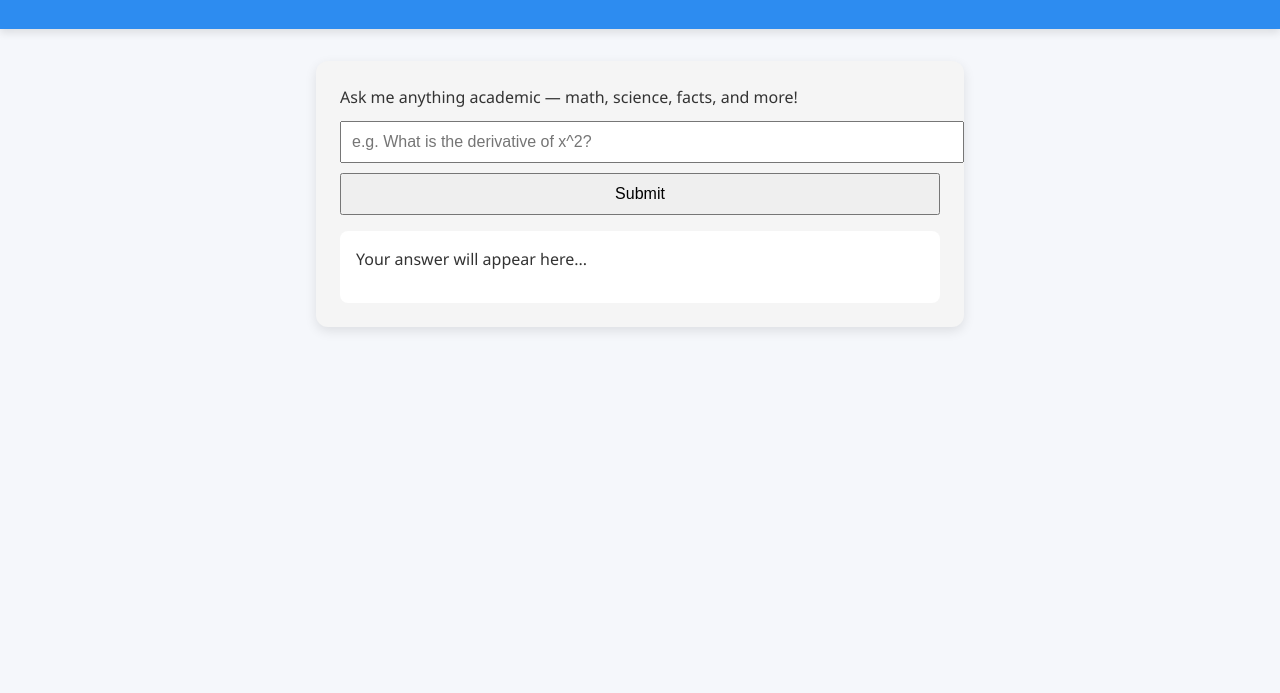
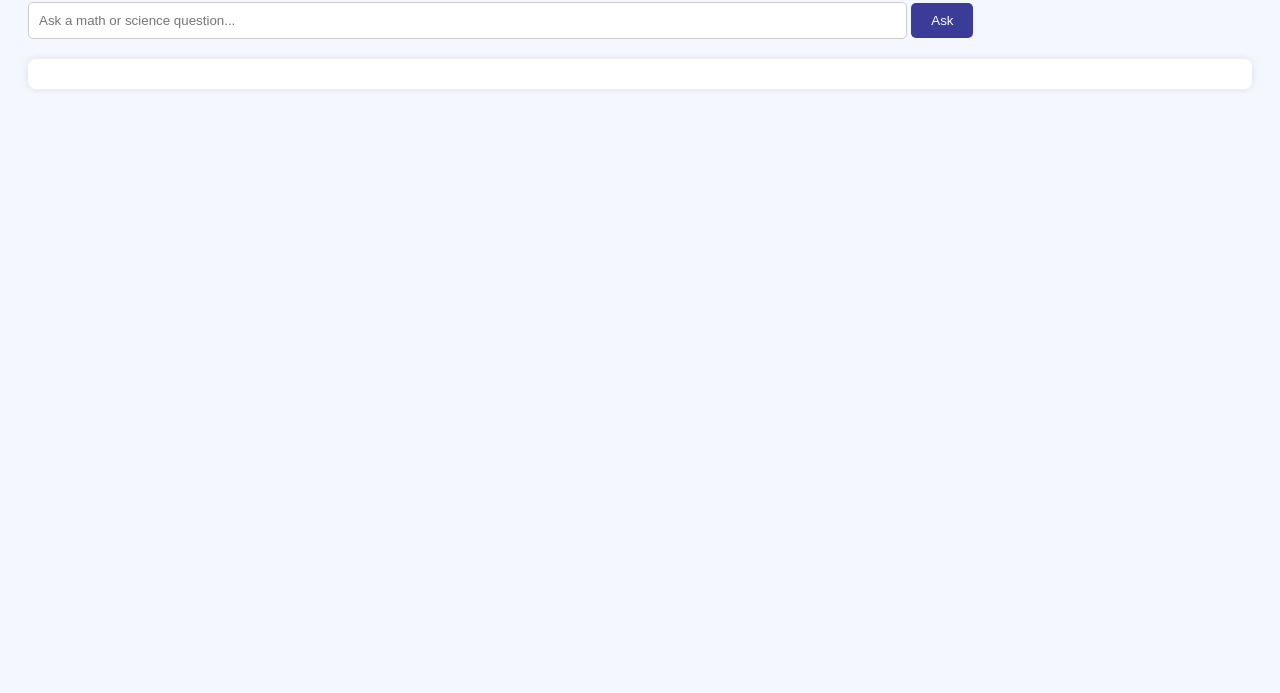
Before and after one commit to akaTemi/smart-study-hub, a plain HTML site: page ai.html in a window 1280 px wide. Shown: the part 107-800 px from the top of the page. Drawn offline with Linux system fonts and the light colour scheme.

Commit message:
Update ai.html

```diff
--- a/ai.html
+++ b/ai.html
@@ -2,66 +2,74 @@
 <html lang="en">
 <head>
   <meta charset="UTF-8" />
-  <meta name="viewport" content="width=device-width, initial-scale=1.0"/>
-  <title>Smart Study Hub - AI Assistant</title>
-  <link rel="stylesheet" href="style.css" />
+  <meta name="viewport" content="width=device-width, initial-scale=1.0" />
+  <title>AI Assistant</title>
   <style>
-    .ai-container {
-      max-width: 600px;
-      margin: 2rem auto;
-      padding: 1.5rem;
-      background: #f5f5f5;
-      border-radius: 12px;
-      box-shadow: 0 4px 12px rgba(0,0,0,0.1);
+    body {
+      font-family: Arial, sans-serif;
+      background: #f5f7ff;
+      padding: 20px;
     }
-    input, button {
+    h1 {
+      color: #3b3b98;
+    }
+    form {
+      margin-top: 20px;
+    }
+    input[type="text"] {
       padding: 10px;
-      margin-top: 10px;
-      width: 100%;
-      font-size: 1rem;
+      width: 70%;
+      border-radius: 5px;
+      border: 1px solid #ccc;
     }
-    #response {
-      margin-top: 1rem;
-      padding: 1rem;
+    button {
+      padding: 10px 20px;
+      background-color: #3b3b98;
+      color: white;
+      border: none;
+      border-radius: 5px;
+      cursor: pointer;
+    }
+    #result {
+      margin-top: 20px;
       background: white;
+      padding: 15px;
       border-radius: 8px;
-      min-height: 40px;
+      box-shadow: 0 0 8px rgba(0,0,0,0.1);
     }
   </style>
 </head>
 <body>
-  <header>
-    <h1 style="text-align:center;">🤖 Smart AI Assistant</h1>
-  </header>
-
-  <div class="ai-container">
-    <p>Ask me anything academic — math, science, facts, and more!</p>
-    <input type="text" id="question" placeholder="e.g. What is the derivative of x^2?" />
-    <button onclick="askAI()">Submit</button>
-    <div id="response">Your answer will appear here...</div>
-  </div>
+  <h1>🤖 Ask the AI</h1>
+  <form id="queryForm">
+    <input type="text" id="question" placeholder="Ask a math or science question..." required />
+    <button type="submit">Ask</button>
+  </form>
+  <div id="result"></div>
 
   <script>
-    async function askAI() {
-      const input = document.getElementById("question").value;
-      const encoded = encodeURIComponent(input);
-      const appId = "Y3EAEA-G7X683XKQ3";
-      const url = `https://api.wolframalpha.com/v1/result?i=${encoded}&appid=${appId}`;
+    const form = document.getElementById('queryForm');
+    const resultDiv = document.getElementById('result');
 
-      const responseBox = document.getElementById("response");
-      responseBox.textContent = "Thinking...";
+    form.addEventListener('submit', async function (e) {
+      e.preventDefault();
+      const question = document.getElementById('question').value;
+
+      resultDiv.innerHTML = 'Thinking...';
+
+      const appId = 'Y3EAEA-G7X683XKQ3'; // Your Wolfram Alpha App ID
+
+      const apiUrl = `https://api.wolframalpha.com/v1/result?appid=${appId}&i=${encodeURIComponent(question)}`;
 
       try {
-        const res = await fetch(url);
-        if (!res.ok) {
-          throw new Error("No answer found");
-        }
+        const res = await fetch(apiUrl);
+        if (!res.ok) throw new Error("No answer found.");
         const answer = await res.text();
-        responseBox.textContent = answer;
+        resultDiv.innerHTML = `<strong>Answer:</strong> ${answer}`;
       } catch (err) {
-        responseBox.textContent = "⚠️ I couldn't find an answer. Try rephrasing.";
+        resultDiv.innerHTML = "Sorry, I couldn't find an answer. Try rephrasing your question.";
       }
-    }
+    });
   </script>
 </body>
 </html>
```
